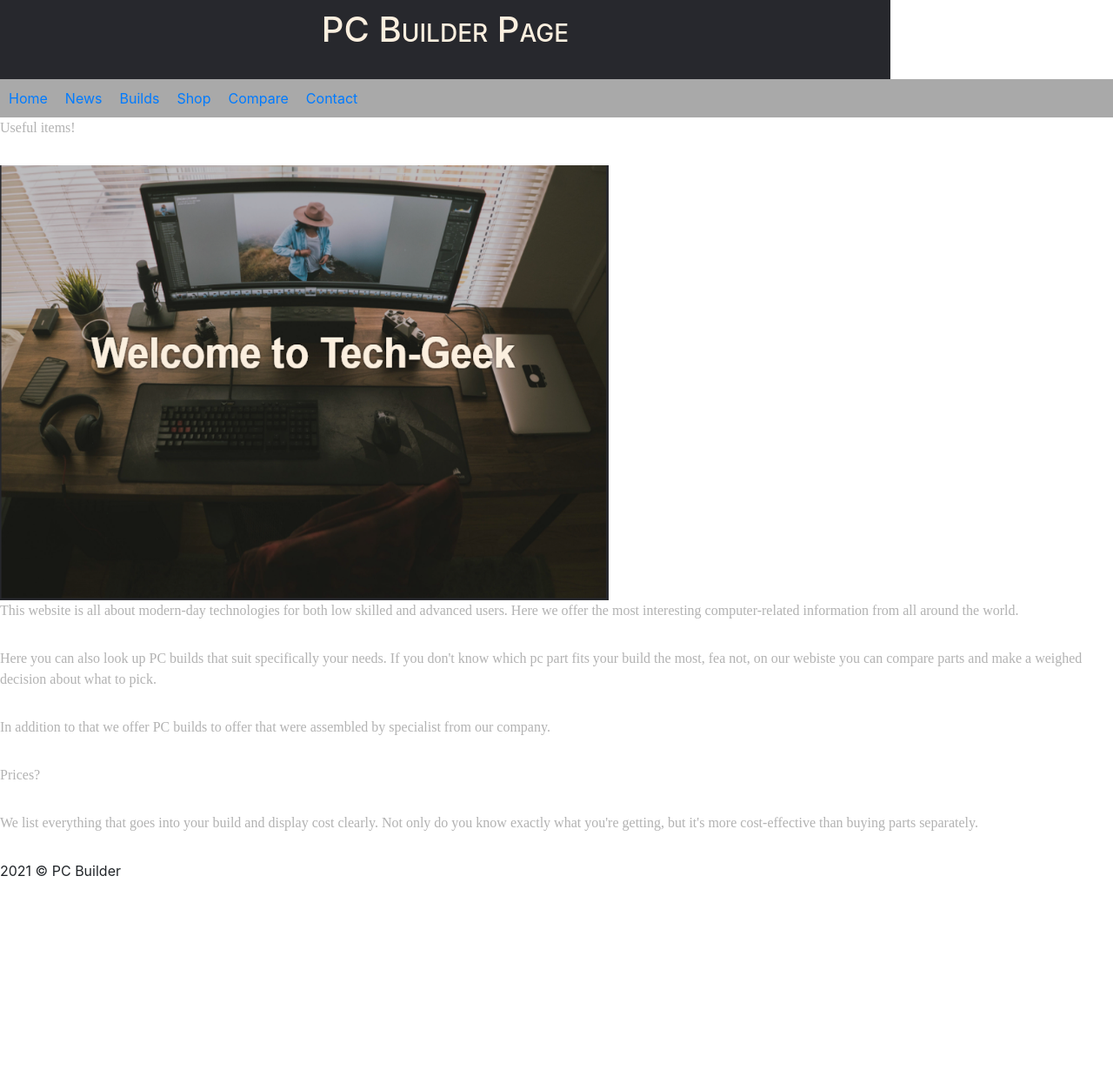
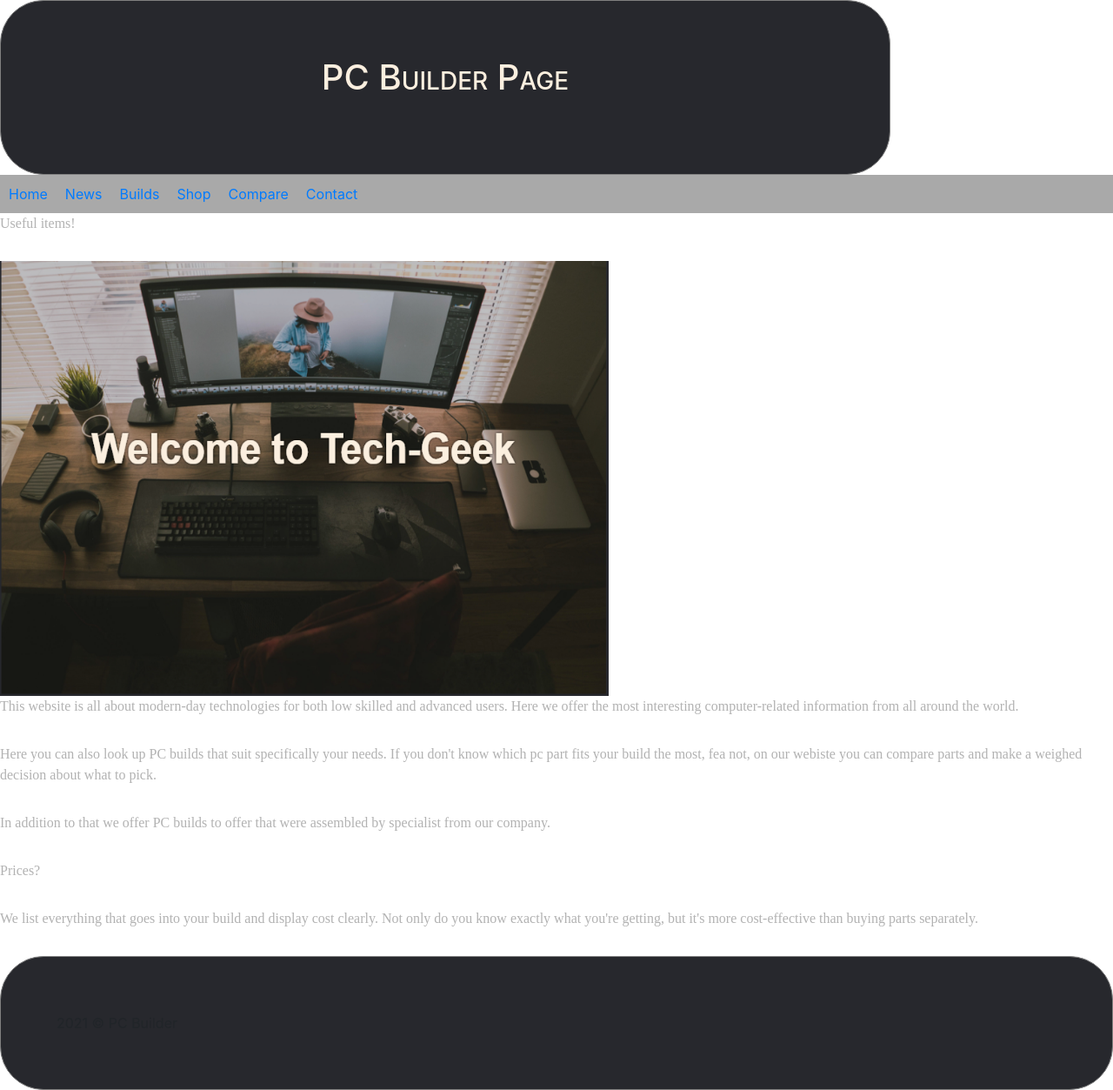
Before and after one commit to anniks2010/PC_Builder_Project, a PHP site: page / in a window 1280 px wide. Shown: the whole page at 87% size. Before the commit the page ends 1007 px from the top, so only its background shows below. Run offline with PHP 8.4, Linux system fonts and the light colour scheme.

Commit message:
style muudatus

```diff
--- a/style/style.css
+++ b/style/style.css
@@ -99,6 +99,21 @@ nav li a:hover{
     background-color:#40E0D0;
 
 }
+header{
+    padding: 5%;
+    margin: 0px;
+    border: solid 1px gray;
+    border-radius: 50px;
+  background-color:#27282d;
+}
+footer{
+    padding: 5%;
+    margin: 0px;
+    border: solid 1px gray;
+    border-radius: 50px;
+    background-color:#27282d;
+
+}
 /* OTEHR APPRIBUTES - Saate sia edasi lisada */
 
 
@@ -137,32 +152,4 @@ main{
     padding-left: 5%;
 }
 
-nav li{
-
-    float: left;
-}
-
-nav li a{
-
-    display: inline-block;
-    text-align: center;
-    padding: 10px;
-    text-decoration: none;
-
-}
-
-nav ul{
-
-    list-style-type: none;
-    margin: 0;
-    padding: 0;
-    background-color: darkgrey;
-    overflow: hidden;
-
-}
-
-nav li a:hover{
-
-    background-color:#40E0D0;
-
-} */
+*/
```
